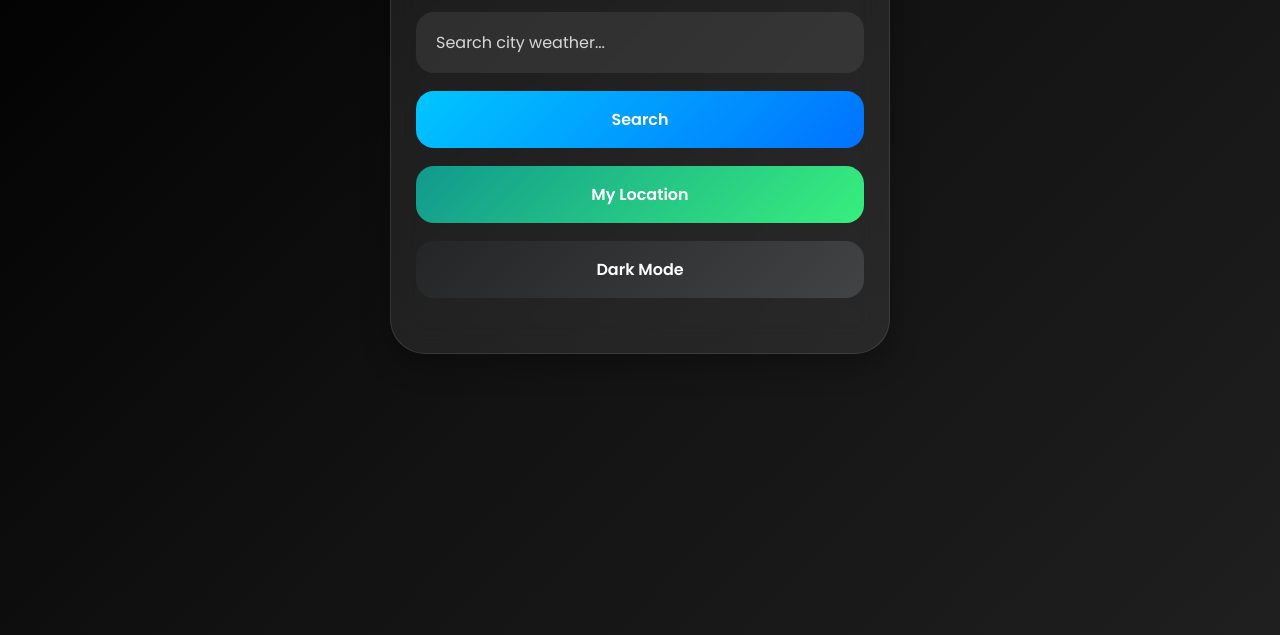
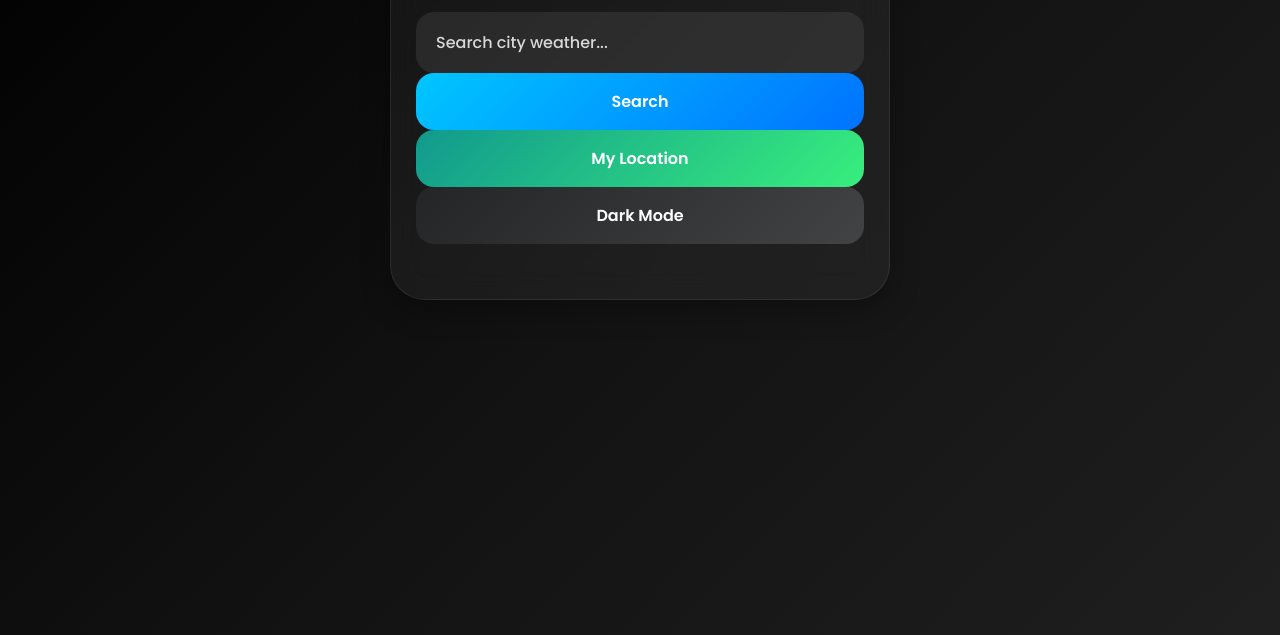
Before and after one commit to amrutaagarkar/weather-forecast-app, a plain HTML site: page index.html in a window 1280 px wide. Both pictures are taken after a click on the button "Dark Mode". Shown: the part 165-800 px from the top of the page. Drawn offline with nearby package versions, Linux system fonts and the light colour scheme.

Commit message:
Update style.css

```diff
--- a/style.css
+++ b/style.css
@@ -51,7 +51,35 @@ linear-gradient(
 #000000,
 #121212,
 #1f1f1f
-);
+) !important;
+
+color:white;
+
+}
+
+body.dark .app{
+
+background:
+rgba(255,255,255,0.05);
+
+border:
+1px solid rgba(255,255,255,0.08);
+
+}
+
+body.dark .card,
+body.dark .forecast-card,
+body.dark .hour-card{
+
+background:
+rgba(255,255,255,0.05);
+
+}
+
+body.dark input{
+
+background:
+rgba(255,255,255,0.08);
 
 color:white;
 
@@ -115,13 +143,46 @@ line-height:1.1;
    SEARCH BOX
 ========================= */
 
-.search-box{
+.search-box input{
 
-display:flex;
-flex-direction:column;
-gap:18px;
+width:100%;
 
-margin-bottom:25px;
+padding:18px 20px;
+
+border:none;
+outline:none;
+
+border-radius:18px;
+
+background:
+rgba(255,255,255,0.25);
+
+color:#ffffff;
+
+font-size:1rem;
+font-weight:500;
+
+transition:0.3s;
+
+}
+
+/* Placeholder */
+
+.search-box input::placeholder{
+
+color:rgba(255,255,255,0.8);
+
+}
+
+/* Focus */
+
+.search-box input:focus{
+
+background:
+rgba(255,255,255,0.35);
+
+box-shadow:
+0 0 15px rgba(255,255,255,0.3);
 
 }
 
```
